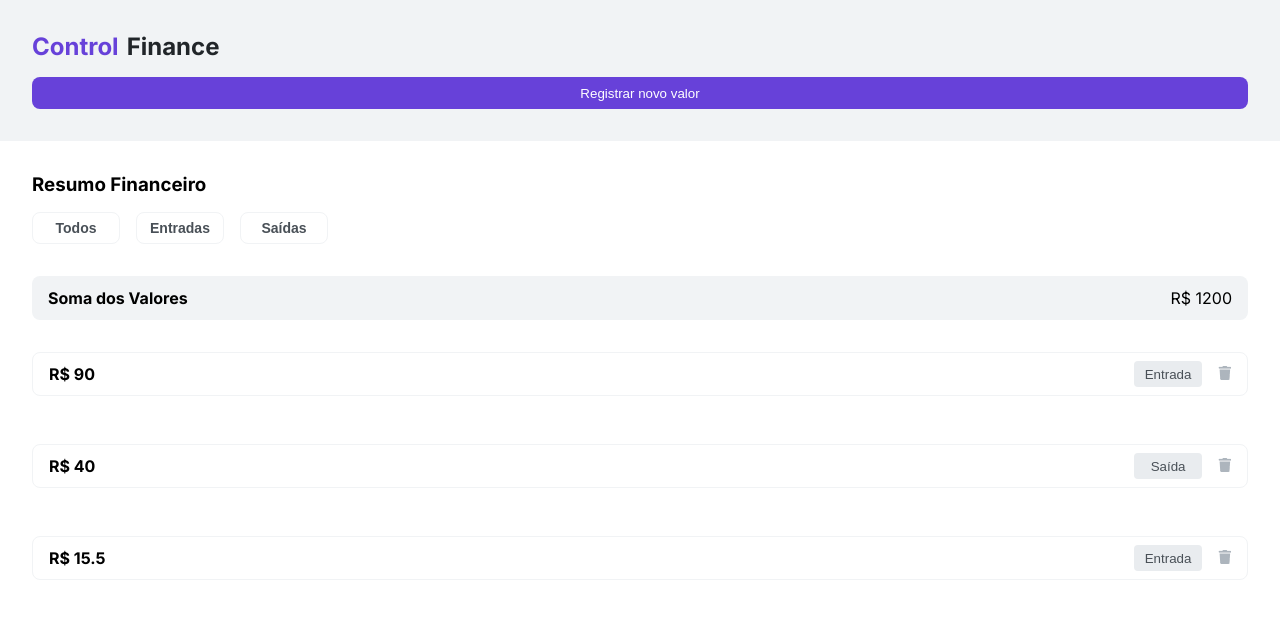
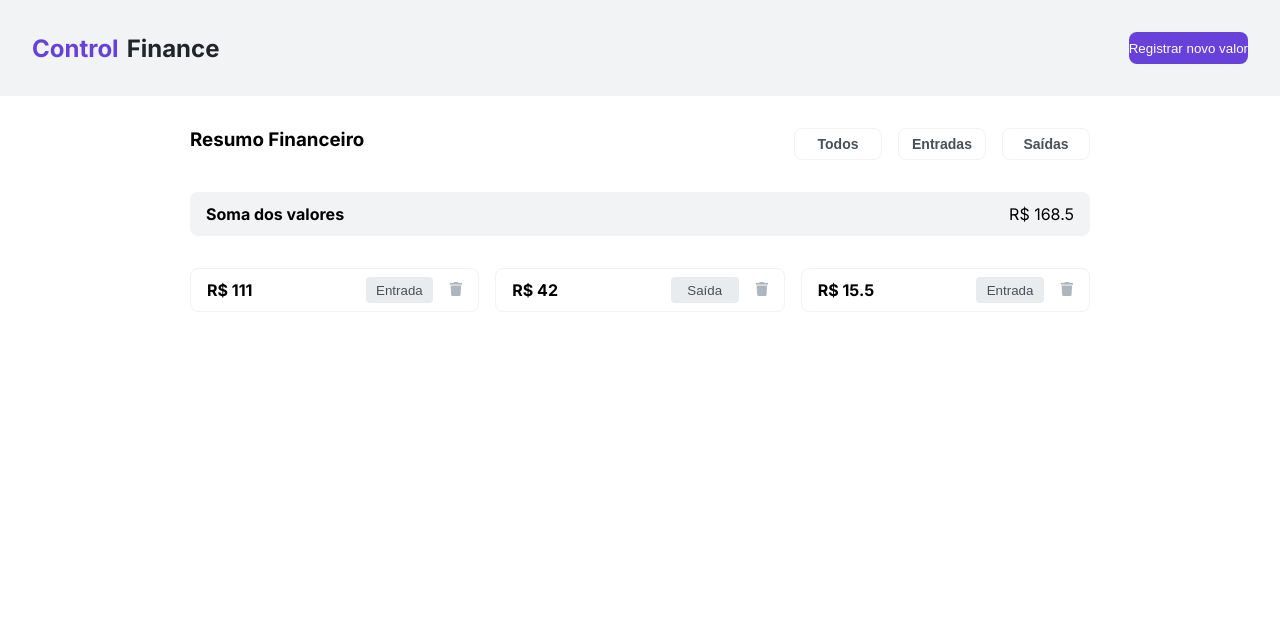
Before and after one commit to sxxokx/control-finance, a plain HTML site: page index.html in a window 1280 px wide. Both pictures are taken after a click on the button "Todos". Drawn offline with Linux system fonts and the light colour scheme.

Commit message:
atualizado

```diff
--- a/index.css
+++ b/index.css
@@ -16,3 +16,31 @@
     padding: 1rem;
     border: solid 1px var(--color-grey-5);
 }
+
+@media(min-width:700px){
+    .container{
+        width: 900px;
+        max-width: 100%;
+        justify-content: center;
+        align-items: center;
+    }
+    .start{
+        justify-content: space-between;
+    }
+    .colum{
+        flex-direction: row;
+    }
+    .headMidia{
+        align-items: center;
+        justify-content: space-between;
+
+    }
+    .register{
+        width: 20%;
+    }
+
+    #resum-buttons{
+        display: flex;
+        justify-content: space-between;
+    }
+}
--- a/index.html
+++ b/index.html
@@ -16,23 +16,23 @@
 
 </head>
 <body id="main-container">
-    <header class="flex start colum gap wrap">
+    <header class="headMidia flex start colum gap wrap">
         <div class="flex wrap gapNav"><h2 class="title-color">Control</h2><h2 class="title-color-2">Finance</h2></div>
         <div><button id="registerNew" class="register">Registrar novo valor</button></div>
     </header>
 
     <main id="app">
-        <div class="flex colum gap wrap">
+        <section class="container">
+        <div id="resum-buttons" class="flex colum gap wrap">
             <h3>Resumo Financeiro</h3>
             <nav class=" flex gap wrap">
-                <button class="buttonNave">Todos</button>
-                <button class="buttonNave">Entradas</button>
-                <button class="buttonNave">Saídas</button>
+                <button id="tela-todos" class="buttonNave">Todos</button>
+                <button id="tela-entrada" class="buttonNave">Entradas</button>
+                <button id="tela-saida" class="buttonNave">Saídas</button>
             </nav>
         </div>
-        <div class="somaValor flex itens-center between marg-top">
-            <h4>Soma dos Valores</h4>
-            <p>R$ 1200</p>
+        <div id="priceTotal" class="somaValor flex itens-center between marg-top">
+
         </div>
         <section>
             <ul id="itens-tela" class="flex colum gap">
@@ -93,6 +93,7 @@
                 <button class="b-modal-inserir">Inserir Valor</button>
             </div>
         </section>-->
+    </section>
     </main>
     <script src="./scripts/modal.js"></script>
     <script src="valuesData.js"></script>
--- a/index.js
+++ b/index.js
@@ -26,7 +26,7 @@ function createTabela(arr){
         divItens.classList = 'flex gap'
 
         bttItens.classList.add('button-caixa')
-        if(element.categoryID === 1){
+        if(element.categoryID[0] === 'Entradas'){
             bttItens.innerText = 'Entrada'
         }else{
             bttItens.innerText = 'Saída'
@@ -75,3 +75,78 @@ function closeItens(){
     })
 }
 closeItens()
+
+
+
+function eventFilter(){
+    const filterButtons = document.querySelectorAll('.buttonNave')
+    const mainList = document.getElementById('itens-tela')
+
+    filterButtons.forEach(button => {
+        button.addEventListener('click', () => {
+            mainList.innerHTML = ''
+
+            const filter = button.innerText
+
+            if(filter === 'Todos'){
+                createTabela(insertedValues)
+            }
+
+            const filterItens = itensFilter(filter)
+
+            createTabela(filterItens)
+            closeItens()
+        })
+    })
+}
+
+function itensFilter(text) {
+    const itensFiltrados = insertedValues.filter(itens => itens.categoryID.includes(text))
+
+    return itensFiltrados
+}
+
+eventFilter()
+
+
+function somaPrice (lista){
+    //
+       let contador = 0
+    for(let i = 0; i < lista.length; i++){
+        let total = lista[i].value
+        contador += total
+    }
+        return contador
+
+
+}
+somaPrice(insertedValues)
+console.log(somaPrice(insertedValues))
+
+
+/*<h4>Soma dos Valores</h4>
+<p id="priceTotal">R$ 1200</p>*/
+
+function renderTotal (){
+    const divValue = document.getElementById('priceTotal')
+    const h4Value = document.createElement('h4')
+    const pValue = document.createElement('p')
+
+    h4Value.innerText = 'Soma dos valores'
+
+    pValue.innerText = `R$ ${somaPrice(insertedValues)}`
+
+    divValue.append(h4Value, pValue)
+
+
+    return divValue
+
+}
+renderTotal()
+
+/**
+ Faltado--
+ 1-Fidelidade do figma
+ 3- registrar novo valor
+ 4- remover dados do array
+ */
--- a/scripts/modal.js
+++ b/scripts/modal.js
@@ -42,7 +42,7 @@ function showModalInserir(){
     const btInserir = document.createElement('button')
 
 
-    bgModal.classList.add('bg-modal')
+    bgModal.classList = 'bg-modal flex just-center'
     bgModal.id = 'back-modal'
 
     telaModal.classList = 'tela-modal modal marg-top wrap'
--- a/styles/position.css
+++ b/styles/position.css
@@ -28,3 +28,15 @@
 .marg-bottom{
     margin-bottom: 2rem;
 }
+.just-center{
+    justify-content: center;
+}
+@media(min-width:700px){
+    .colum{
+        flex-direction: row;
+    }
+
+    .start{
+        justify-content: space-between;
+    }
+}
--- a/valuesData.js
+++ b/valuesData.js
@@ -3,17 +3,17 @@ const valuesCategory = ["Entrada", "Saída"];
 let insertedValues = [
   {
     id: 1,
-    value: 90.0,
-    categoryID: 1,
+    value: 111.0,
+    categoryID: ["Entradas"],
   },
   {
     id: 2,
-    value: 40.0,
-    categoryID: 2,
+    value: 42.0,
+    categoryID: ["Saídas"],
   },
   {
     id: 3,
     value: 15.5,
-    categoryID: 1,
+    categoryID: ["Entradas"],
   },
 ];
```
